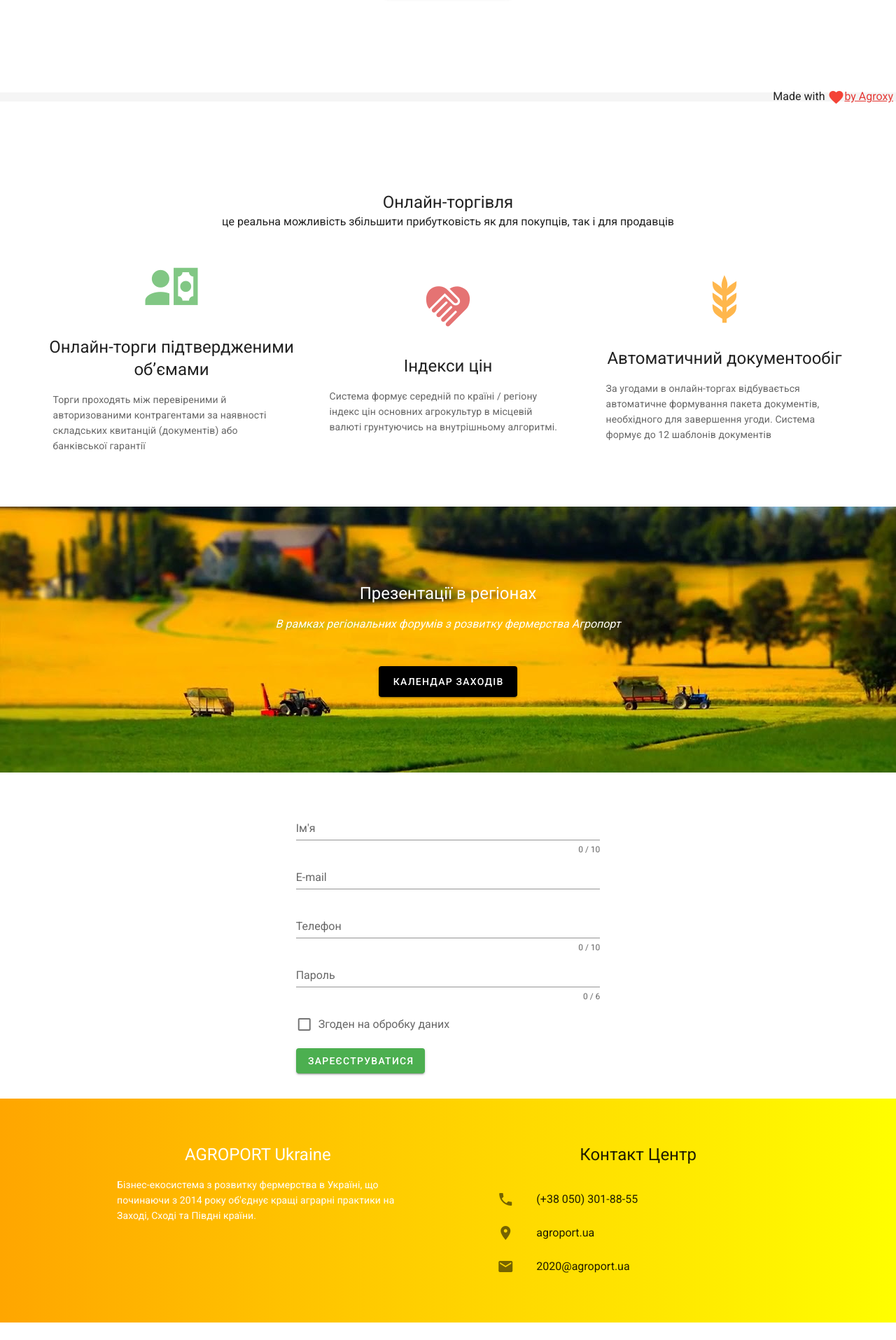
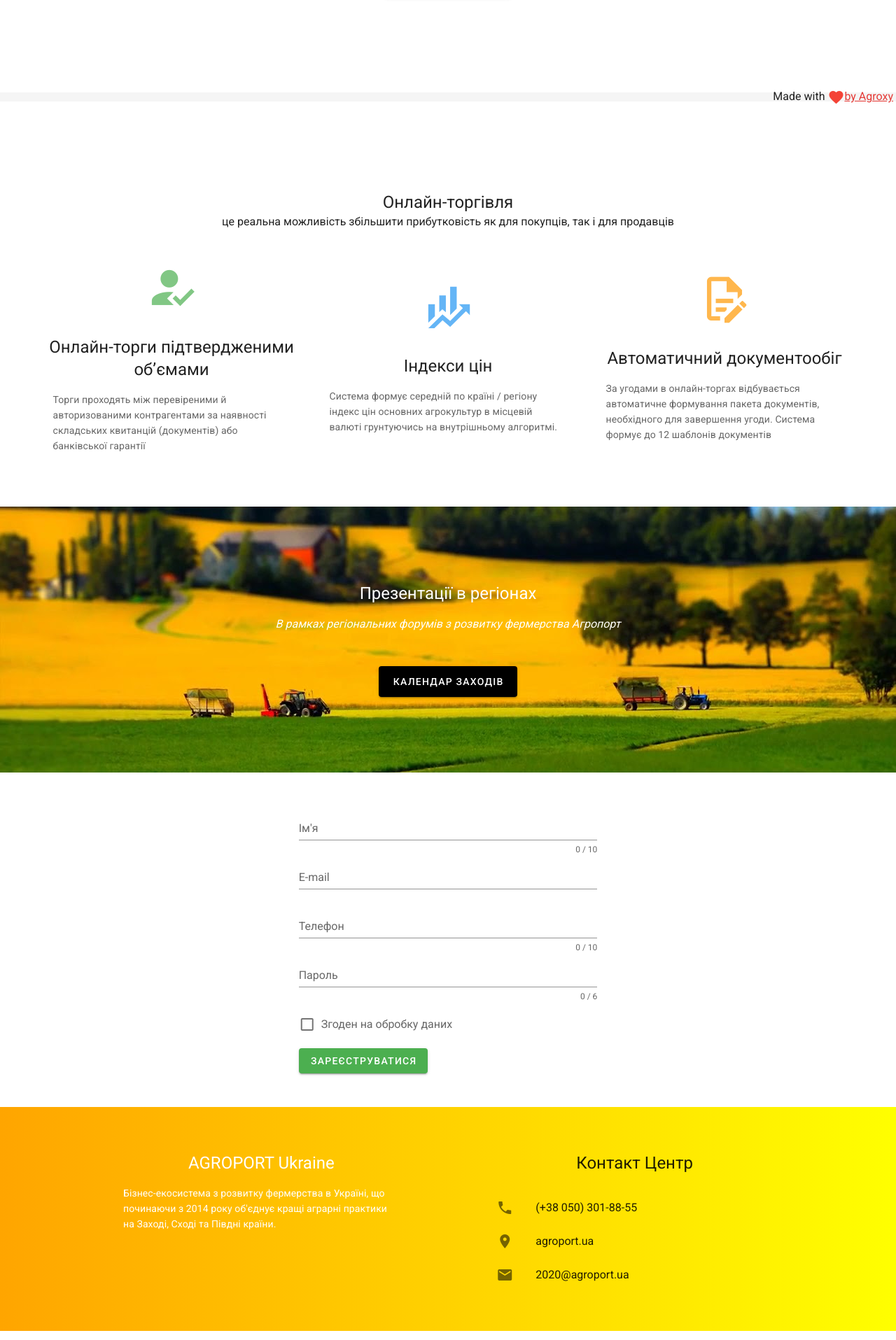
Before and after one commit to myorb/agroport3, a Nuxt app: page / in a window 1280 px wide. Shown: the part 655-2570 px from the top of the page at 70% size. Before the commit the page ends 2546 px from the top, so only its background shows below. Built offline with nearby package versions, Linux system fonts and the light colour scheme.

Commit message:
fix markup

```diff
--- a/pages/index.vue
+++ b/pages/index.vue
@@ -30,7 +30,7 @@
               <v-flex xs12 md4>
                 <v-card flat class="transparent">
                   <v-card-text class="text-center">
-                    <v-icon size="75" class="green--text text--lighten-2">mdi-account-cash</v-icon>
+                    <v-icon size="75" class="green--text text--lighten-2">mdi-account-check</v-icon>
                   </v-card-text>
                   <v-card-title primary-title class="layout justify-center">
                     <div class="headline text-center">Онлайн-торги підтвердженими об’ємами</div>
@@ -43,7 +43,7 @@
               <v-flex xs12 md4>
                 <v-card flat class="transparent">
                   <v-card-text class="text-center">
-                    <v-icon size="75" class="red--text text--lighten-2">mdi-charity</v-icon>
+                    <v-icon size="75" class="blue--text text--lighten-2">mdi-finance</v-icon>
                   </v-card-text>
                   <v-card-title primary-title class="layout justify-center">
                     <div class="headline">Індекси цін</div>
@@ -56,7 +56,7 @@
               <v-flex xs12 md4>
                 <v-card flat class="transparent">
                   <v-card-text class="text-center">
-                    <v-icon size="75" class="orange--text text--lighten-2">mdi-barley</v-icon>
+                    <v-icon size="75" class="orange--text text--lighten-2">mdi-file-document-edit-outline</v-icon>
                   </v-card-text>
                   <v-card-title primary-title class="layout justify-center">
                     <div class="headline text-center">Автоматичний документообіг</div>
@@ -89,7 +89,7 @@
     </section>
 
     <section>
-      <v-layout row wrap justify-center class="my-12">
+      <v-layout row no-gutters wrap justify-center class="my-12">
         <v-flex xs12 md4 ml-5 mr-5>
           <v-form
             ref="form"
@@ -147,7 +147,7 @@
     </section>
 
     <section>
-        <v-layout row wrap justify-center class="py-12" style="background: linear-gradient(to right,  orange, yellow);">
+        <v-layout row no-gutters wrap justify-center class="py-12" style="background: linear-gradient(to right,  orange, yellow);">
           <v-flex xs12 sm4>
             <v-card flat class="transparent white--text">
               <v-card-title primary-title class="layout justify-center">
```
